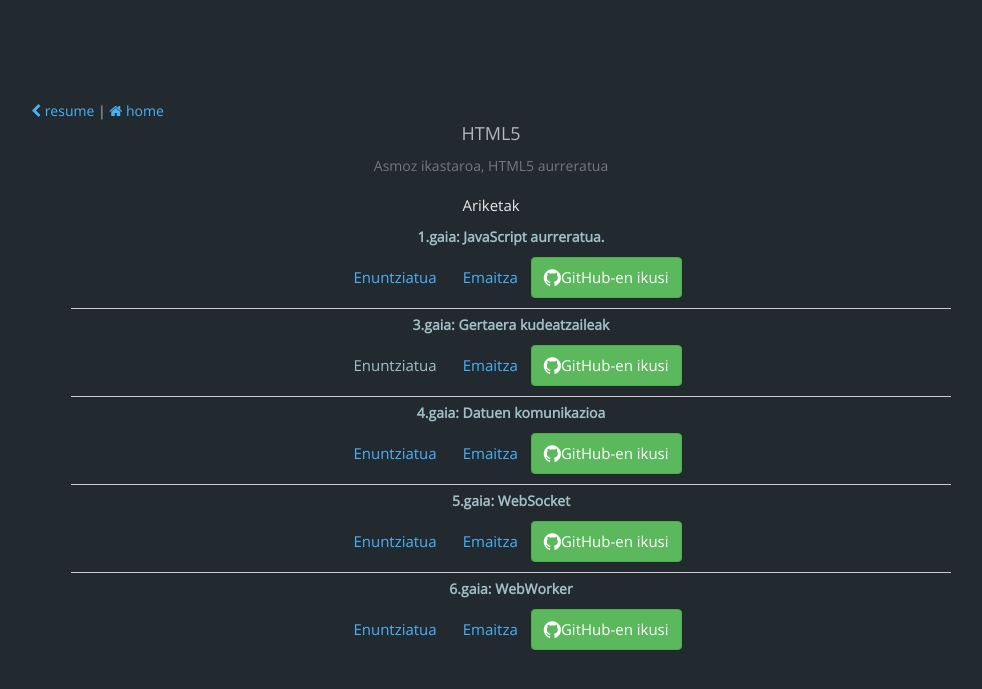
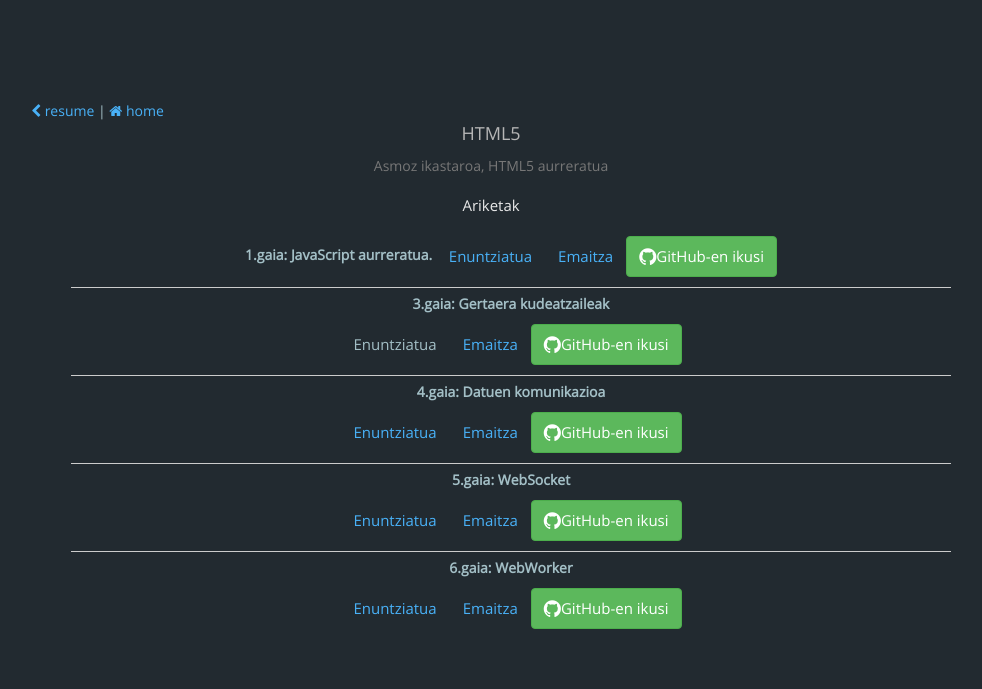
Before and after one commit to Bingentzio/bingentzio.github.io, a Jekyll site: the page built from projects.html, in a window 1280 px wide. Shown: the top 689 px of the page, without its empty margins (149-1131 px from the left). Built offline with Jekyll 4.4.1, drawn with Linux system fonts in a browser that asks for light colours; nearby versions of some CDN libraries; comment, search, counter and statistics services are not loaded.

Commit message:
6.gaiko ariketa eginda

```diff
--- a/projects.html
+++ b/projects.html
@@ -11,7 +11,7 @@
     <p class="text-muted">Asmoz ikastaroa, HTML5 aurreratua</p>
     <h4>Ariketak</h4>
     <ul id="gaia">
-      <li id="gaia"><b>1.gaia: JavaScript aurreratua. </b><ul id="menu"><li class="btn"><a href="/proiektuak/HTML5_aurreratua_ariketak/1.gaia/1_gaia_ariketa_praktikoa.pdf" target="_blank">Enuntziatua</a></li><li class="btn"><a href="/proiektuak/HTML5_aurreratua_ariketak/1.gaia/jokoa.html" target="_blank">Emaitza</a></li><li><a href="https://github.com/Bingentzio/HTML5_aurreratua_ariketak/tree/master/1.gaia" target="_blank" class="btn btn-success"><i class="fa fa-github fa-lg"></i>GitHub-en ikusi</a></li></ul></li>
+      <li id="gaia"><ul id="menu"><li><b>1.gaia: JavaScript aurreratua. </b></li><li class="btn"><a href="/proiektuak/HTML5_aurreratua_ariketak/1.gaia/1_gaia_ariketa_praktikoa.pdf" target="_blank">Enuntziatua</a></li><li class="btn"><a href="/proiektuak/HTML5_aurreratua_ariketak/1.gaia/jokoa.html" target="_blank">Emaitza</a></li><li><a href="https://github.com/Bingentzio/HTML5_aurreratua_ariketak/tree/master/1.gaia" target="_blank" class="btn btn-success"><i class="fa fa-github fa-lg"></i>GitHub-en ikusi</a></li></ul></li>
       <li id="gaia"><b>3.gaia: Gertaera kudeatzaileak </b><ul id="menu"><li class="btn">Enuntziatua</li><li class="btn"><a href="/proiektuak/HTML5_aurreratua_ariketak/3.gaia/index.html" target="_blank">Emaitza</a></li><li><a href="https://github.com/Bingentzio/HTML5_aurreratua_ariketak/tree/master/3.gaia" target="_blank" class="btn btn-success"><i class="fa fa-github fa-lg"></i>GitHub-en ikusi</a></li></ul></li>
       <li id="gaia"><b>4.gaia: Datuen komunikazioa</b><ul id="menu"><li class="btn"><a href="/proiektuak/HTML5_aurreratua_ariketak/4.gaia/4_json_ajax_ariketa_praktikoa.pdf" target="_blank">Enuntziatua</a></li><li class="btn"><a href="/proiektuak/HTML5_aurreratua_ariketak/4.gaia/eguraldia.html" target="_blank">Emaitza</a></li><li><a href="https://github.com/Bingentzio/HTML5_aurreratua_ariketak/tree/master/4.gaia" target="_blank" class="btn btn-success"><i class="fa fa-github fa-lg"></i>GitHub-en ikusi</a></li></ul></li>
       <li id="gaia"><b>5.gaia: WebSocket</b><ul id="menu"><li class="btn"><a href="/proiektuak/HTML5_aurreratua_ariketak/5.gaia/5_websocketak_ariketa_praktikoa.pdf" target="_blank">Enuntziatua</a></li><li class="btn"><a href="/proiektuak/HTML5_aurreratua_ariketak/5.gaia/websocketchat/frontend.html" target="_blank">Emaitza</a></li><li><a href="https://github.com/Bingentzio/HTML5_aurreratua_ariketak/tree/master/5.gaia" target="_blank" class="btn btn-success"><i class="fa fa-github fa-lg"></i>GitHub-en ikusi</a></li></ul></li>
```
